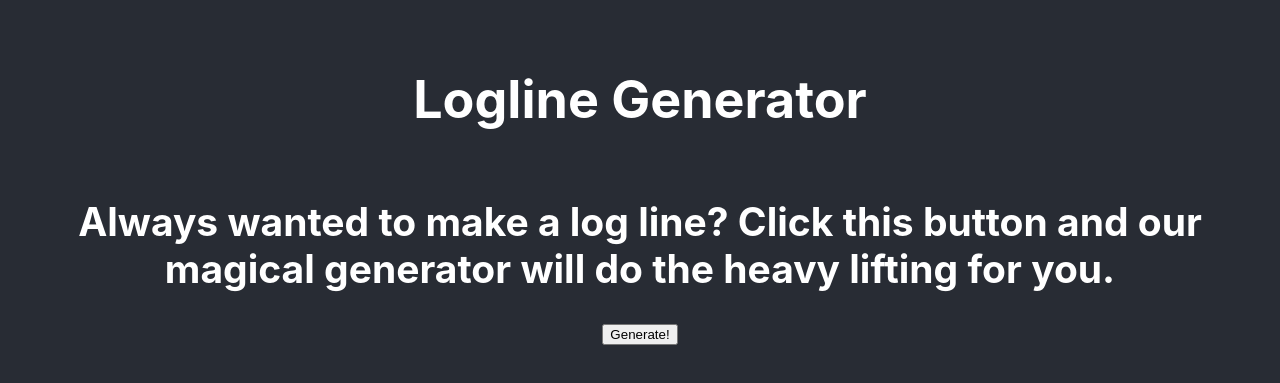
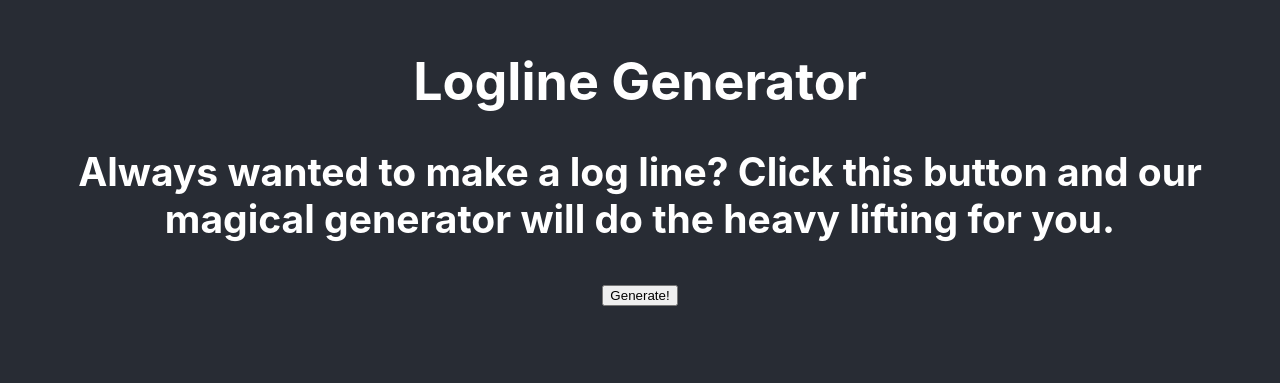
Before and after one commit to kdreyeroren/logline-generator, a React (Create React App) app: page / in a window 1280 px wide. Shown: the part 211-594 px from the top of the page. Built offline with nearby package versions, Linux system fonts and the light colour scheme.

Commit message:
Add unsplash images
- fetch
  + returns readableStream, have to invoke json to get the response data
- promises (`.then(stuff)`)
- `useState`
  + reactivity

```diff
--- a/src/App.js
+++ b/src/App.js
@@ -6,16 +6,36 @@ import incitingIncidents from './loglineItems/incitingIncidents'
 
 function App() {
   const [logLine, generateLogLine] = useState('');
+  const [imageUrl, setImage] = useState('');
   const random = arr => arr[Math.floor(Math.random() * arr.length)]
+
+  function handleButtonClick() {
+    window.fetch('https://api.unsplash.com/photos/random?orientation=landscape&client_id=n8yJozd94Czklz138QJSwFTUWb60ozbkLuviF8Tr5jI').then((response) => {
+      return response.json()
+    }).then((data) => {
+      const urlRegular = data['urls']['small']
+      setImage(urlRegular)
+      generateLogLine(random(protagonists) + ' ' + random(actions) + ' ' + random(incitingIncidents))
+    })
+  }
 
   return (
     <div className="App">
-      <h1>Logline Generator</h1>
-      <h2>Always wanted to make a log line? Click this button and our magical generator will do the heavy lifting for you.</h2>
-      <button onClick={() => generateLogLine(random(protagonists) + ' ' + random(actions) + ' ' + random(incitingIncidents))}>
-        Generate!
-      </button>
-      {logLine}
+      <header className="AppHeader">
+        <h1>Logline Generator</h1>
+        <h2>Always wanted to make a log line? Click this button and our magical generator will do the heavy lifting for you.</h2>
+      </header>
+      <main className="Main">
+        <button className="Button" onClick={handleButtonClick}>
+          Generate!
+        </button>
+        <section className="MainSection">
+          <p>
+            {logLine}
+          </p>
+          <img src={imageUrl} />
+        </section>
+      </main>
     </div>
   )
 }
```
